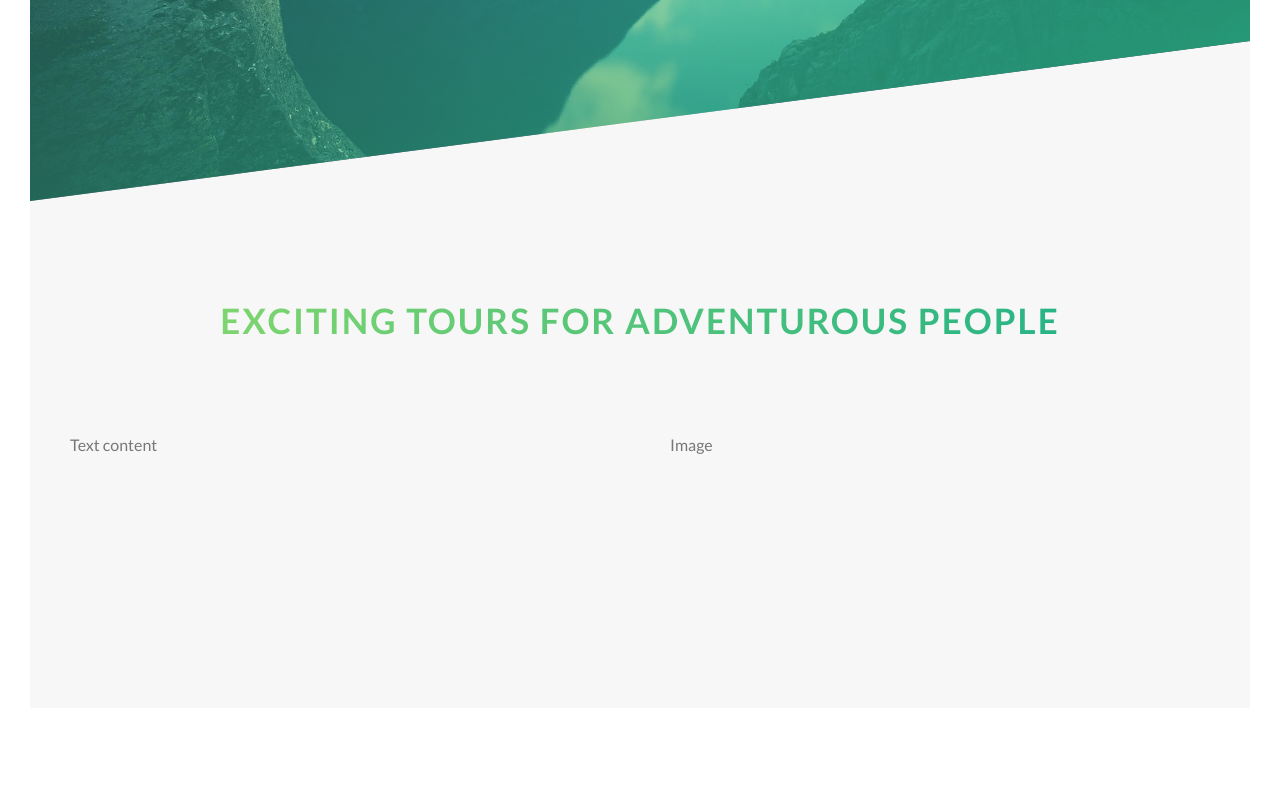
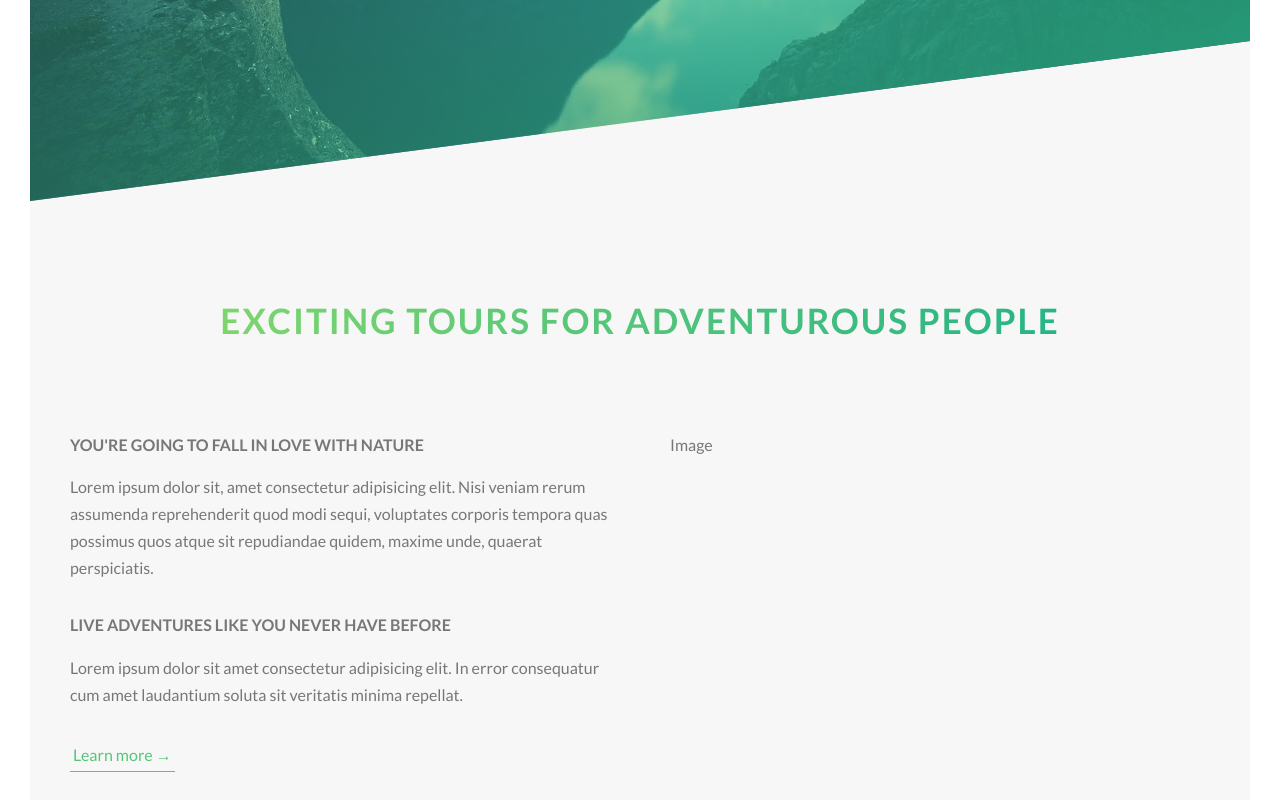
Before and after one commit to ChrisHadj/Natours-Project, a website: page index.html in a window 1280 px wide. Shown: the part 589-1389 px from the top of the page. Before the commit the page ends 1327 px from the top, so only its background shows below. Drawn offline with Linux system fonts and the light colour scheme.

Commit message:
update main section

```diff
--- a/index.html
+++ b/index.html
@@ -29,7 +29,7 @@
 
     <main>
         <section class="section-about">
-            <div class="u-center-text u-margin-bottom-8">
+            <div class="u-center-text u-margin-bottom-big">
                 <h2 class="heading-secondary">
                     Exciting tours for adventurous people
                 </h2>
@@ -37,7 +37,15 @@
 
             <div class="row">
                 <div class="col-1-of-2">
-                    Text content
+                    <h3 class="header-tertiary u-margin-bottom-small">You're going to fall in love with nature</h3>
+                    <p class="paragraph">
+                        Lorem ipsum dolor sit, amet consectetur adipisicing elit. Nisi veniam rerum assumenda reprehenderit quod modi sequi, voluptates corporis tempora quas possimus quos atque sit repudiandae quidem, maxime unde, quaerat perspiciatis.
+                    </p>
+                    <h3 class="header-tertiary u-margin-bottom-small">Live adventures like you never have before</h3>
+                    <p class="paragraph">
+                        Lorem ipsum dolor sit amet consectetur adipisicing elit. In error consequatur cum amet laudantium soluta sit veritatis minima repellat.
+                    </p>
+                    <a href="#" class="btn-text">Learn more &rarr;</a>
                 </div>
                 <div class="col-1-of-2">
                     Image
--- a/sass/abstracts/_variables.scss
+++ b/sass/abstracts/_variables.scss
@@ -9,6 +9,9 @@
 $color-white: #fff;
 $color-black: #000;
 
+// Font
+$default-font-size: 1.6rem;
+
 // Grid
 $grid-width: 114rem;
 $gutter-vertical: 8rem;
--- a/sass/base/_typography.scss
+++ b/sass/base/_typography.scss
@@ -32,7 +32,7 @@
 body {
     font-family: "Lato", sans-serif;
     font-weight: 400;
-    font-size: 1.6rem;
+    font-size: $default-font-size;
     line-height: 1.7;
     color: $color-grey-dark;
     padding: 3rem;
@@ -54,3 +54,17 @@
         text-shadow: .5rem 1rem 2rem rgba($color-black, .2);
     }
 }
+
+.header-tertiary {
+    font-size: $default-font-size;
+    font-weight: 700;
+    text-transform: uppercase;
+}
+
+.paragraph {
+    font-size: $default-font-size;
+
+    &:not(:last-child) {
+        margin-bottom: 3rem;
+    }
+}
--- a/sass/base/_utilities.scss
+++ b/sass/base/_utilities.scss
@@ -2,7 +2,15 @@
     text-align: center;
 }
 
-.u-margin-bottom-8 {
+.u-margin-bottom-big {
     margin-bottom: 8rem;
 
 }
+.u-margin-bottom-small {
+    margin-bottom: 1.5rem;
+
+}
+.u-margin-bottom-medium {
+    margin-bottom: 4rem;
+
+}
--- a/sass/components/_button.scss
+++ b/sass/components/_button.scss
@@ -8,7 +8,7 @@
         border-radius: 10rem;
         transition: all .2s;
         position: relative;
-        font-size: 1.6rem;
+        font-size: $default-font-size;
     }
 
     &:hover {
@@ -53,3 +53,23 @@
         animation-fill-mode: backwards;
     }
 }
+
+.btn-text {
+    &:link,
+    &:visited {
+        font-size: $default-font-size;
+        color: $color-primary;
+        display: inline-block;
+        text-decoration: none;
+        border-bottom: 1px solid $color-primary;
+        padding: 3px;
+    }
+
+    &:hover {
+
+    }
+
+    &:active {
+
+    }
+}
```
Also changed, not shown: style.css.
